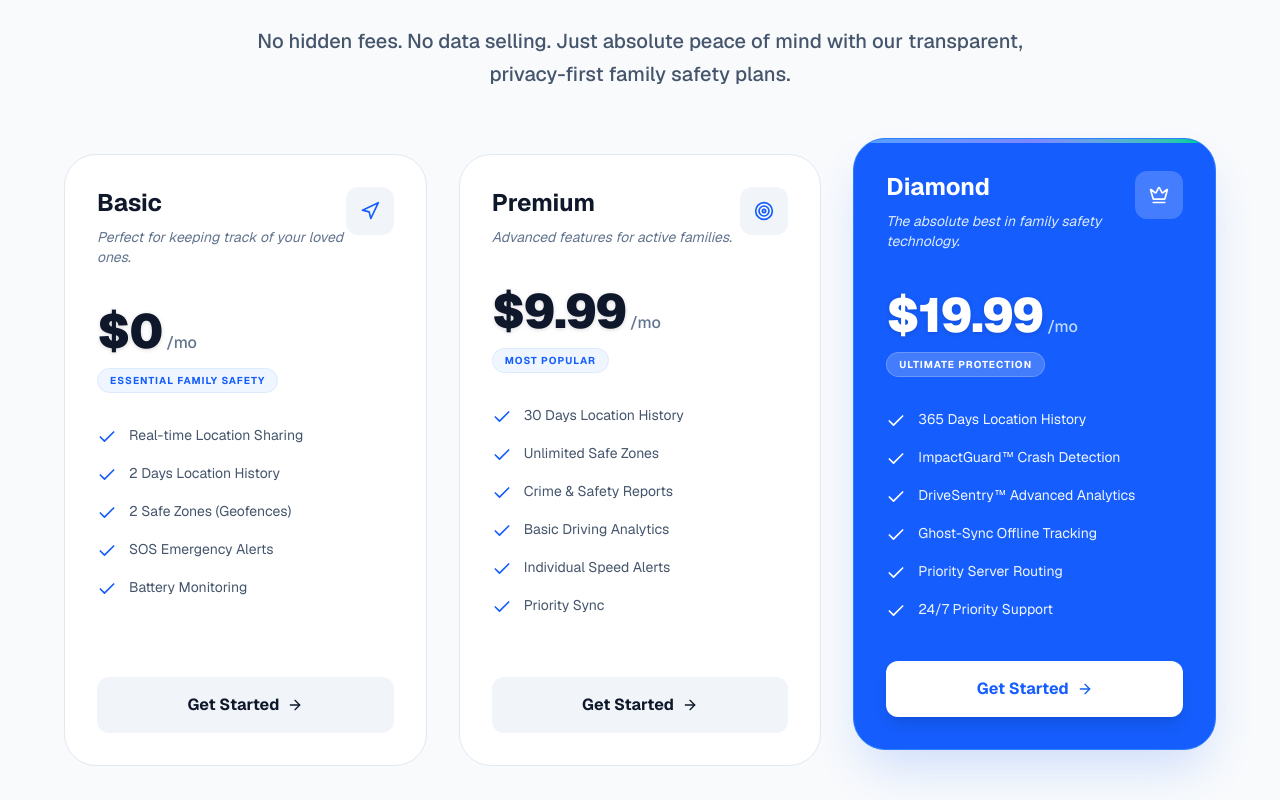
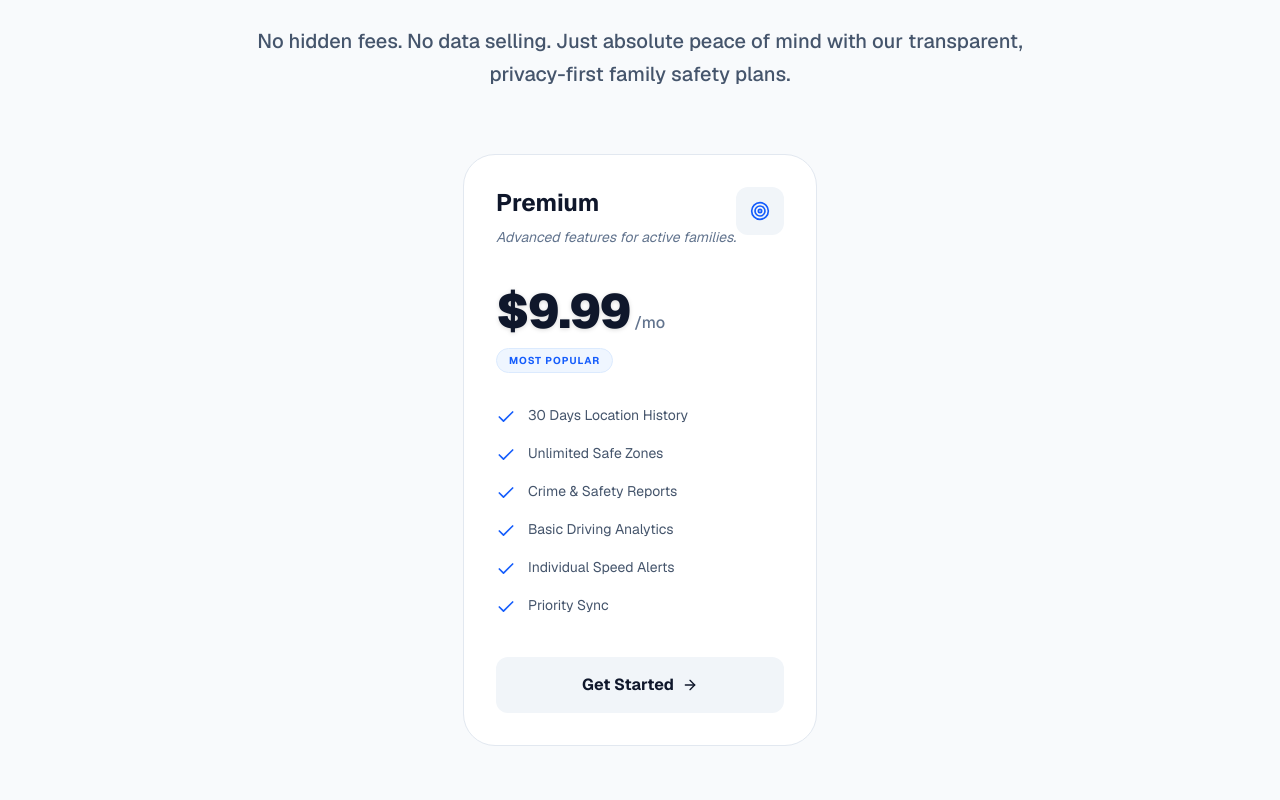
Before and after one commit to malik9594/famsentry-web, a Next.js app: page /pricing in a window 1280 px wide. Shown: the part 380-1180 px from the top of the page. Built offline with nearby package versions, Linux system fonts and the light colour scheme.

Commit message:
pricing setting

```diff
--- a/app/components/famsentry/pricing-page.tsx
+++ b/app/components/famsentry/pricing-page.tsx
@@ -90,15 +90,17 @@ export default function PricingPage() {
 
                 <section className="mb-20" aria-labelledby="pricing-plans-heading">
                     <h2 id="pricing-plans-heading" className="sr-only">Our Pricing Plans</h2>
-                    <div className="grid md:grid-cols-3 gap-6 lg:gap-8 max-w-6xl mx-auto">
-                        <PricingCard
+                    {/* <div className="grid md:grid-cols-3 gap-6 lg:gap-8 max-w-6xl mx-auto"> */}
+                    <div className="grid md:grid-cols-1 justify-items-center gap-6 lg:gap-8 max-w-6xl mx-auto">
+
+                        {/* <PricingCard
                             title="Basic"
                             price="$0"
                             highlightedText="Essential Family Safety"
                             description="Perfect for keeping track of your loved ones."
                             icon={Navigation}
                             features={["Real-time Location Sharing", "2 Days Location History", "2 Safe Zones (Geofences)", "SOS Emergency Alerts", "Battery Monitoring"]}
-                        />
+                        /> */}
                         <PricingCard
                             title="Premium"
                             price="$9.99"
@@ -107,7 +109,7 @@ export default function PricingPage() {
                             icon={Target}
                             features={["30 Days Location History", "Unlimited Safe Zones", "Crime & Safety Reports", "Basic Driving Analytics", "Individual Speed Alerts", "Priority Sync"]}
                         />
-                        <PricingCard
+                        {/* <PricingCard
                             title="Diamond"
                             price="$19.99"
                             highlightedText="Ultimate Protection"
@@ -115,7 +117,7 @@ export default function PricingPage() {
                             icon={Crown}
                             highlighted={true}
                             features={["365 Days Location History", "ImpactGuard™ Crash Detection", "DriveSentry™ Advanced Analytics", "Ghost-Sync Offline Tracking", "Priority Server Routing", "24/7 Priority Support"]}
-                        />
+                        /> */}
                     </div>
                 </section>
 
```
